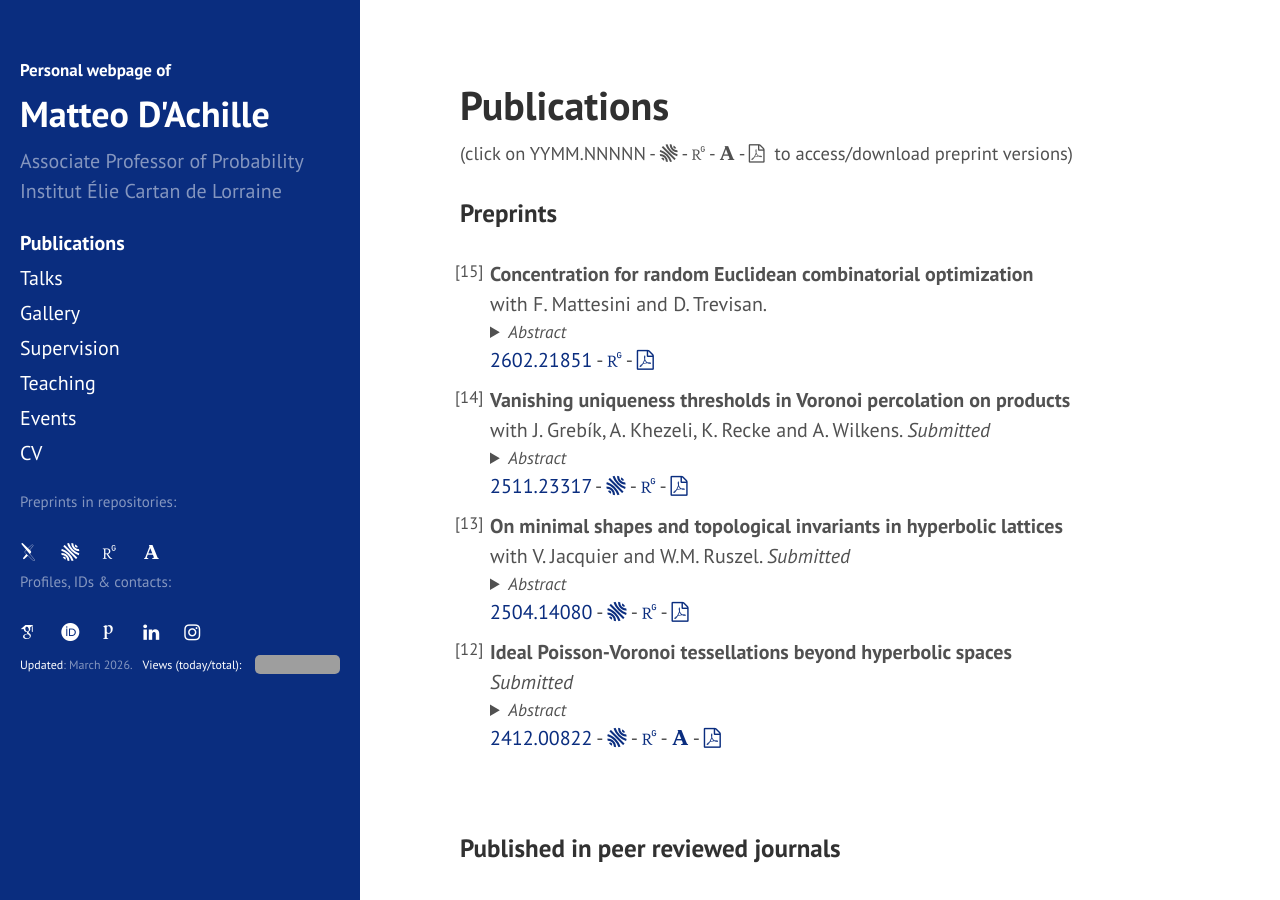
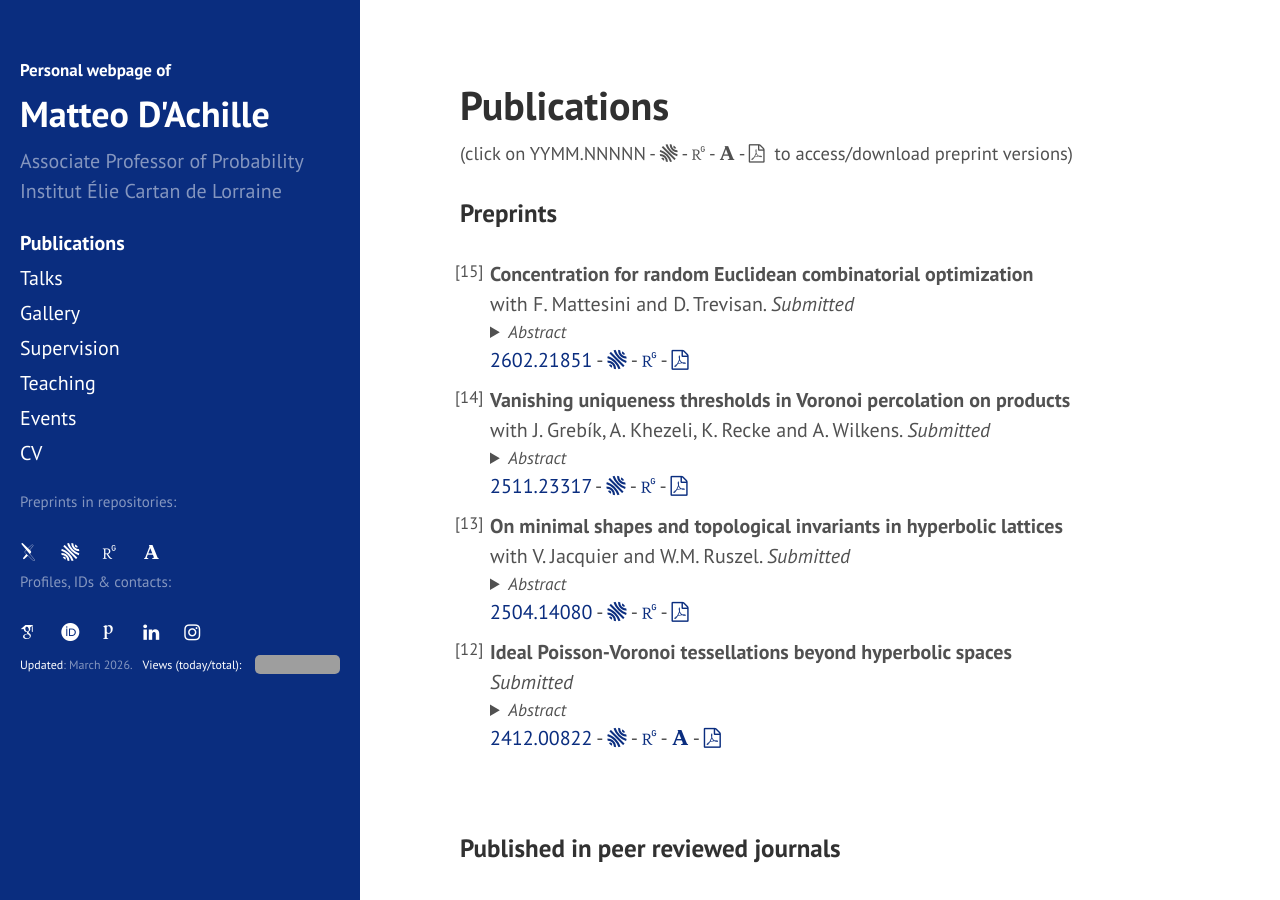
Before and after one commit to matteodachille/matteodachille.github.io, a Jekyll site: the page built from publications.md, in a window 1280 px wide and 900 px high. Built offline with Jekyll 4.4.1, drawn with Linux system fonts in a browser that asks for light colours; nearby versions of some CDN libraries; some web fonts are replaced; grey boxes are pictures that could not be loaded.

Commit message:
Updated pub list

```diff
--- a/_data/pubs.yml
+++ b/_data/pubs.yml
@@ -17,6 +17,8 @@
   upcoming: True
   preprint: True
   published: False
+  submitted : True
+  halurl: "https://hal.science/hal-05537397"
   year: 2026
   npages: 13
   abstract: 'We prove concentration bounds for random Euclidean combinatorial optimization problems with \( p \) costs. For bipartite matching and for the (mono and bipartite) traveling salesperson problem in dimension \( d\geq 3\), we obtain concentration at the natural energy scale \( n^{1-p/d} \) for \( 1\leq p<d^2/2 \). Our method combines a Poincaré inequality with a robust geometric mechanism providing uniform bounds on the edges of optimizers.  We also formulate a conjectural \(p \!\to\! q\) transfer principle for the \( p \)-optimal matching which, if true, would extend the concentration range to all \( p\geq 1 \).'
```
